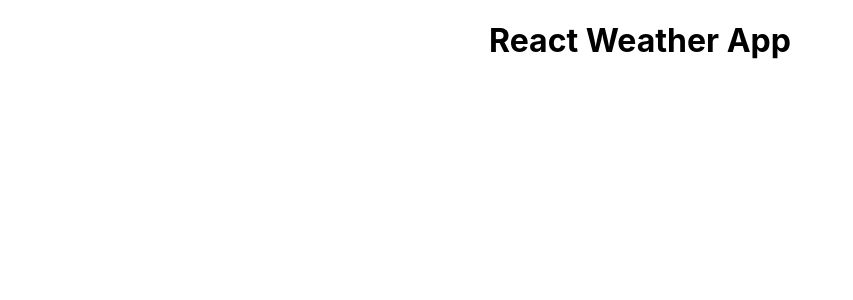
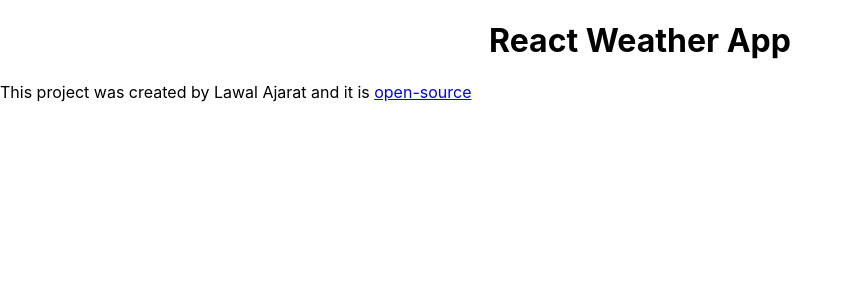
Before and after one commit to Hajarah08/react-weather-app, a React (Create React App) app: page / in a window 1280 px wide. Shown: the top 300 px of the page, without its empty margins (0-853 px from the left). Built offline with nearby package versions, Linux system fonts and the light colour scheme.

Commit message:
added the repository link

```diff
--- a/src/App.js
+++ b/src/App.js
@@ -3,8 +3,11 @@ import './App.css';
 
 function App() {
   return (
+    <div>
+      <h1>React Weather App</h1>
 
-      <h1>React Weather App</h1>
+      <footer>This project was created by Lawal Ajarat and it is <a href="https://github.com/Hajarah08/react-weather-app" target="_blank"> open-source</a></footer>
+      </div>
   );
 }
 
```
